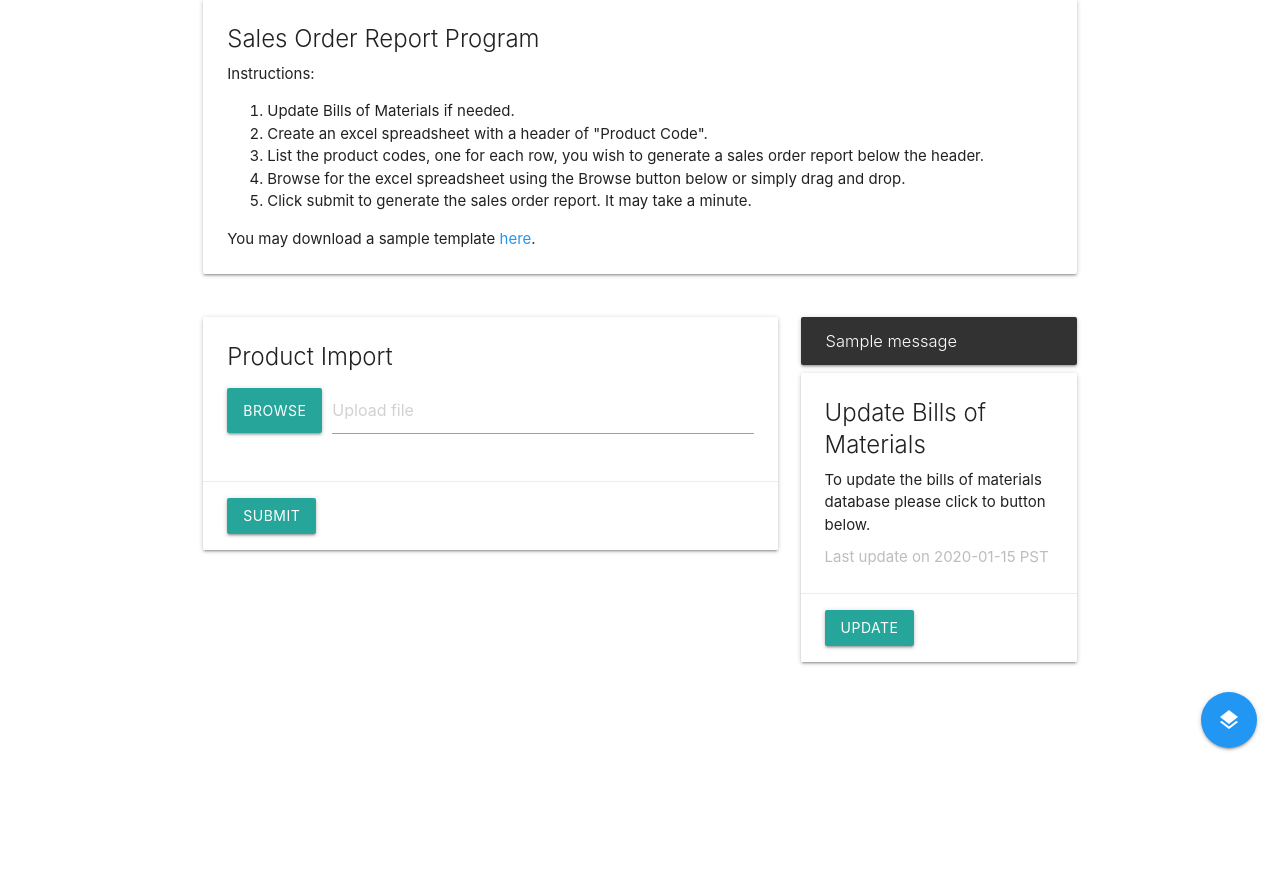
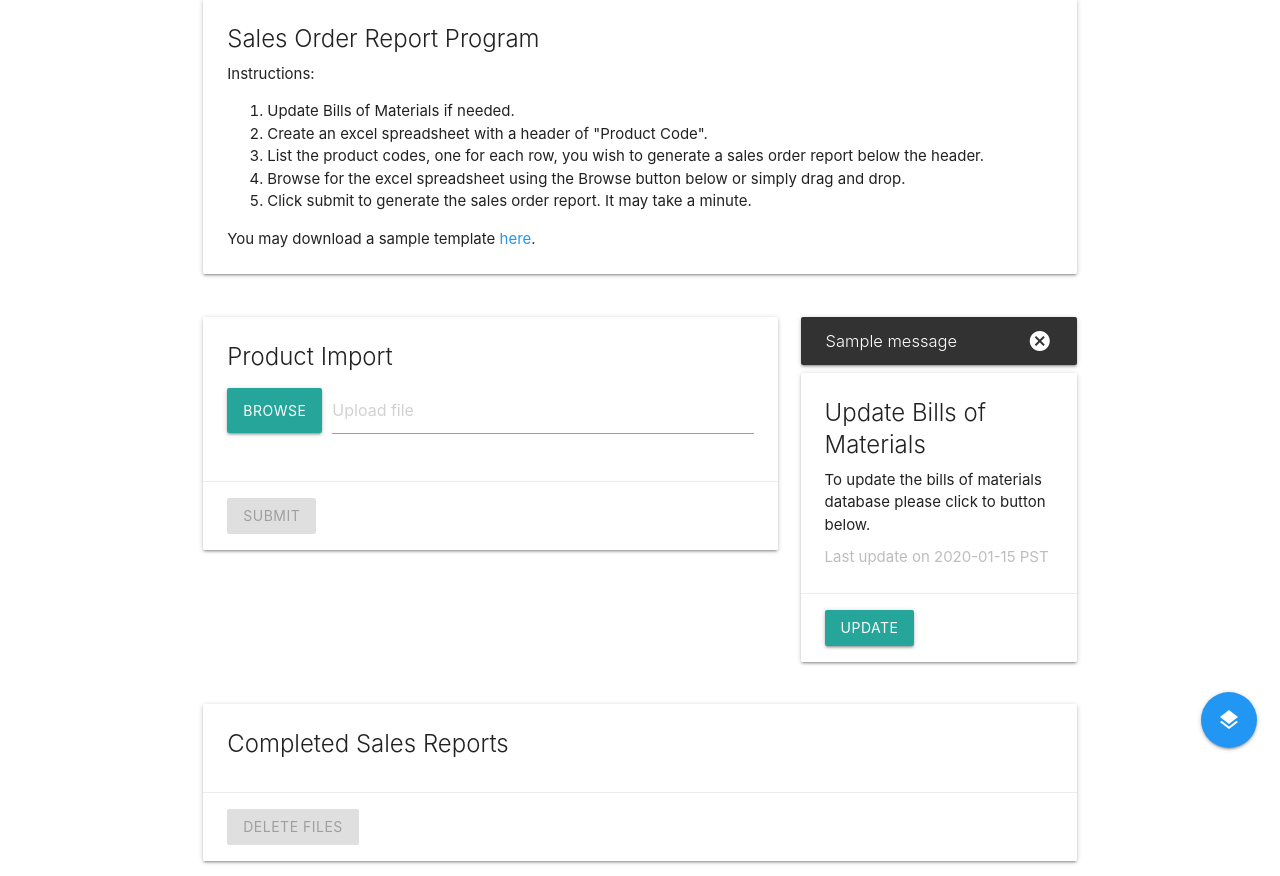
Before and after one commit to Jayleh/sales-order-report, a Flask app: page / in a window 1280 px wide. Shown: the part 29-905 px from the top of the page. Before the commit the page ends 780 px from the top, so only its background shows below. Run offline with Flask 2, Linux system fonts and the light colour scheme; a user stored in the database is signed in; tables that the repository leaves empty hold one stand-in row (values such as "Sample post"); one stand-in notice (Sample message) is shown; a database or web service that is not in the repository returns one stand-in record (values such as "Sample title"); some libraries are stand-ins or nearby versions.

Commit message:
new gui, disable buttons

```diff
--- a/unleashed/forms.py
+++ b/unleashed/forms.py
@@ -8,7 +8,7 @@
 class UploadForm(FlaskForm):
     upload = FileField('Choose File', validators=[
         FileRequired(),
-        FileAllowed(['xls', 'xlsx'], 'Excel files only!')
+        FileAllowed(['xls', 'xlsx'], "File must be an excel file.")
     ])
     submit = SubmitField("SUBMIT")
 
--- a/unleashed/static/js/index.js
+++ b/unleashed/static/js/index.js
@@ -1,17 +1,21 @@
-function updateClick(object) {
-    // Disable button
-    object.classList.add('disabled');
+function dimPage() {
+    // Dim page contents and display preloader
+    let $main = document.querySelectorAll('.container'),
+        $spinner = document.querySelector('.spinner');
 
-    // Alert with a toast
-    M.toast({ html: 'This may be a minute' })
+    $main.forEach(function (element) {
+        element.setAttribute("style", "opacity: 0.2;")
+    });
+
+    $spinner.setAttribute("style", "display: unset;")
 }
 
-let $bomUpdateBtn = document.querySelector('#bom-update-btn');
-
-$bomUpdateBtn.addEventListener("click", function () {
-    // Generate toasts
-    updateClick($bomUpdateBtn);
-});
+function disableButtons(buttonList) {
+    //Disable all buttons
+    buttonList.forEach(function (element) {
+        element.classList.add('disabled');
+    });
+}
 
 document.addEventListener('DOMContentLoaded', function () {
     // Enable floating action button
@@ -21,4 +25,64 @@
     // Enable tooltips
     let $toolTip = document.querySelectorAll('.tooltipped');
     M.Tooltip.init($toolTip);
+
+    // Enable modal
+    let $modal = document.querySelectorAll('.modal');
+    M.Modal.init($modal);
+
+    // Click event on flash message
+    let $flashBtn = document.querySelector('#flash-close');
+
+    if ($flashBtn) {
+        $flashBtn.addEventListener("click", function () {
+            let $flashToast = document.querySelector('#flash-toast');
+            $flashToast.parentNode.removeChild($flashToast);
+        });
+    }
+
+    // List all buttons
+    let $browseBtn = document.querySelector('#browse-btn'),
+        $submitBtn = document.querySelector('#submit-btn'),
+        $bomUpdateBtn = document.querySelector('#bom-update-btn'),
+        $deleteBtn = document.querySelector('#delete-reports-btn'),
+        buttonList = [$browseBtn, $submitBtn, $bomUpdateBtn, $deleteBtn];
+
+    // Disable button if there are no reports
+    let $reports = document.querySelectorAll('.report');
+
+    if ($reports.length === 0) {
+        $deleteBtn.classList.add('disabled');
+    }
+
+    // Disable submit button if no file selected
+    let $filePath = document.querySelector('.file-path');
+
+    $filePath.addEventListener('change', function () {
+        if ($filePath.value !== "") {
+            $submitBtn.classList.remove('disabled');
+        }
+        else {
+            $submitBtn.classList.add('disabled');
+        }
+    });
+
+    // Click event on Submit button
+    $submitBtn.addEventListener("click", function () {
+        // Dimmer
+        dimPage();
+
+        // Disable all buttons
+        disableButtons(buttonList);
+    });
+
+    $bomUpdateBtn.addEventListener("click", function () {
+        // Alert with a toast
+        M.toast({ html: 'This may be a minute' })
+
+        // Dimmer
+        dimPage();
+
+        // Disable all buttons
+        disableButtons(buttonList);
+    });
 });
--- a/unleashed/templates/index.html
+++ b/unleashed/templates/index.html
@@ -2,8 +2,8 @@
 <title>Sales Order Report</title>
 {% endblock title %} {% block styles %}
 <!-- External styles -->
-<link rel="stylesheet" type="text/css" href="{{ url_for('static', filename='css/styles.css') }}"> {% endblock styles %} {%
-block main %}
+<link rel="stylesheet" type="text/css" href="{{ url_for('static', filename='css/styles.css') }}"> {% endblock styles %}
+{% block main %}
 <div id="intro" class="container">
   <div class="row">
     <div class="col s12">
@@ -34,26 +34,34 @@
           <div class="card-content">
             <span class="card-title">Product Import</span>
             <div class="file-field input-field">
-              <div class="btn waves-effect waves-light">
+              <div id="browse-btn" class="btn">
                 <span>Browse</span>
-                <!-- <input type="file" multiple> -->
                 {{ form.upload(type="file") }}
               </div>
               <div class="file-path-wrapper">
+                {% if form.upload.errors %}
                 <input class="file-path validate" type="text" placeholder="Upload file">
+                {% for error in form.upload.errors %}
+                <span class="helper-text" style="color: #f44336">{{ error }}</span>
+                {% endfor %}
+                {% else %}
+                <input class="file-path validate" type="text" placeholder="Upload file">
+                {% endif %}
               </div>
             </div>
           </div>
           <div class="card-action">
-            {{ form.submit(id="submit-btn", class="btn") }}
+            {{ form.submit(id="submit-btn", class="btn disabled") }}
           </div>
         </div>
       </form>
     </div>
     <div class="col s12 l4">
-      {% with messages = get_flashed_messages(with_categories=true) %} {% if messages %} {% for category, message in messages %}
-      <div class="toast" style="{{ category }}">
+      {% with messages = get_flashed_messages(with_categories=true) %} {% if messages %} {% for category, message in
+      messages %}
+      <div id="flash-toast" class="toast" style="{{ category }}">
         {{ message }}
+        <i id="flash-close" class="material-icons">cancel</i>
       </div>
       {% endfor %} {% endif %} {% endwith %}
       <div class="card">
@@ -63,7 +71,35 @@
           <p id="bom-last-update">Last update on {{ bom_data.last_update }} PST</p>
         </div>
         <div class="card-action">
-          <a id="bom-update-btn" href="/update-bom" class="btn waves-effect waves-light">Update</a>
+          <a id="bom-update-btn" href="{{ url_for('update_bom') }}" class="btn waves-effect waves-light">Update</a>
+        </div>
+      </div>
+    </div>
+  </div>
+  <div class="row">
+    <div class="col s12">
+      <div class="card">
+        <div class="card-content">
+          <span class="card-title">Completed Sales Reports</span>
+          {% for report in reports %}
+          <a href="static/doc/export/{{ report }}" class="report">
+            <p>{{ report }}</p>
+          </a>
+          {% endfor%}
+        </div>
+        <div class="card-action">
+          <!-- Modal Trigger -->
+          <button id="delete-reports-btn" data-target="modal1" class="btn modal-trigger">Delete Files</button>
+          <!-- Modal Structure -->
+          <div id="modal1" class="modal">
+            <div class="modal-content">
+              <p>Are you sure you want to delete all sales order reports?</p>
+            </div>
+            <div class="modal-footer">
+              <a href="javascript:voide(0)" class="btn waves-effect waves-light modal-close">No</a>
+              <a href="{{ url_for('delete_reports') }}" class="btn waves-effect waves-light modal-close red">Yes</a>
+            </div>
+          </div>
         </div>
       </div>
     </div>
@@ -78,6 +114,11 @@
           class="material-icons">gesture</i></a></li>
   </ul>
 </div>
-{% endblock main %} {% block scripts %}
+<div class="spinner">
+  <div class="dot1"></div>
+  <div class="dot2"></div>
+</div>
+{% endblock main %}
+{% block scripts %}
 <!-- External JavaScript -->
 <script src="{{ url_for('static', filename='js/index.js') }}"></script> {% endblock scripts %}
```
